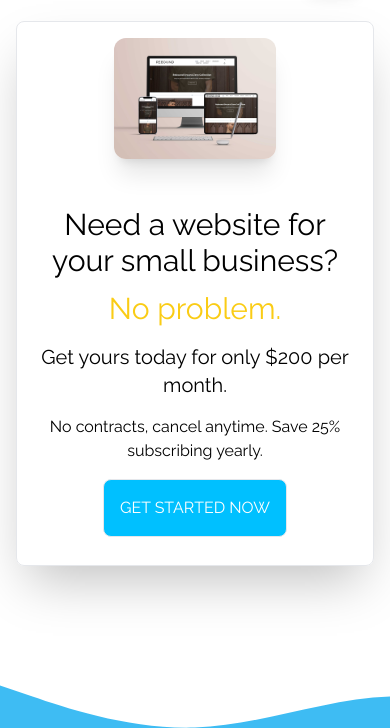
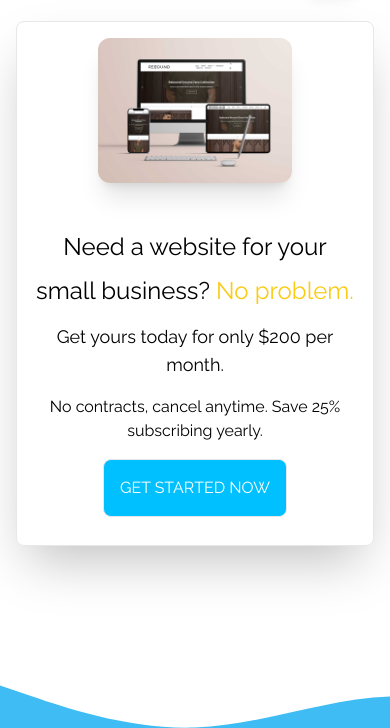
Before and after one commit to MonkeyCrumbs999/webwave-building, a website: page src/index.html in a window 390 px wide. Shown: the part 93-821 px from the top of the page. Drawn offline with nearby package versions, Linux system fonts and the light colour scheme; files that its build step writes are made by us from their sources; a web font is replaced by a local one.

Commit message:
lowered font for mobile text

```diff
--- a/src/index.html
+++ b/src/index.html
@@ -160,20 +160,20 @@
             <img
               src="/img/getyoursitemockup.jpg"
               alt=""
-              class="mx-auto shadow-xl rounded-xl w-[50%] xl:m-10 xl:w-[85%] object-contain" />
+              class="mx-auto shadow-xl rounded-xl w-[60%] xl:m-10 xl:w-[85%] object-contain" />
           </div>
           <!-- ENDCOLUMN1 -->
 
           <!-- COLUMN2 -->
           <div
             class="max-w-lg mt-8 mr-0 text-center lg:text-start xl:mr-30 xl:mt-10 col-auto row-auto xl:col-start-4 xl:col-end-6">
-            <h1 class="inline text-3xl lg:text-5xl mb-8">
+            <h1 class="inline text-2xl lg:text-5xl mb-8">
               Need a website for your small business?
             </h1>
-            <h2 class="inline-block text-3xl lg:text-5xl mt-3 text-yellow-400">
+            <h2 class="inline-block text-2xl lg:text-5xl mt-3 text-yellow-400">
               No problem.
             </h2>
-            <p class="text-xl lg:text-2xl mt-4 lg:mt-10 mb-4">
+            <p class="text-lg lg:text-2xl mt-4 lg:mt-10 mb-4">
               Get yours today for only $200 per month.
             </p>
             <p class="text-md mt-2 mb-4">
```
